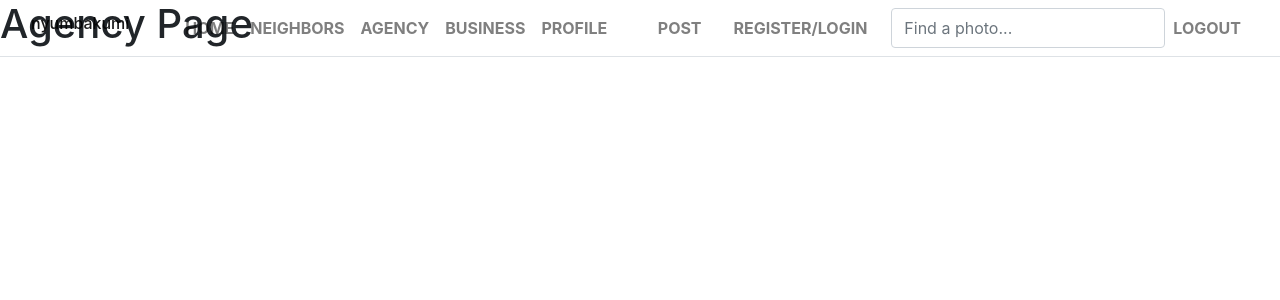
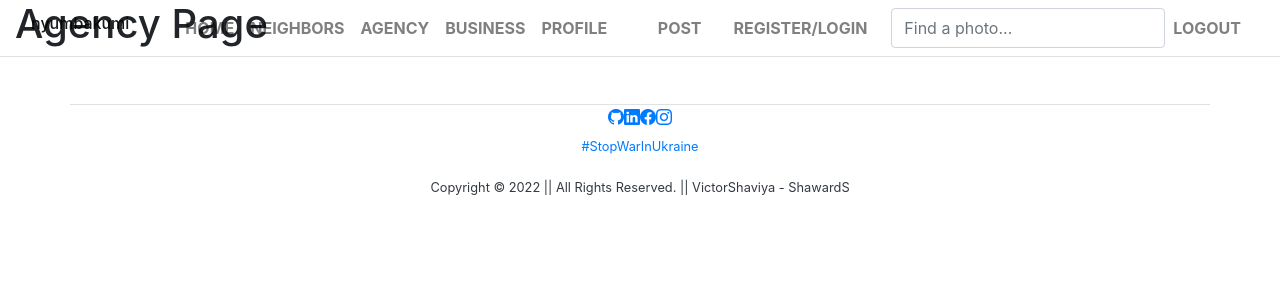
Before and after one commit to ShaviyaVictor/nyumbakumi-, a Django app: page /agency/ in a window 1280 px wide. Shown: the top 300 px of the page. Run offline with Django 4.2, Linux system fonts and the light colour scheme; some libraries are stand-ins or nearby versions.

Commit message:
Add the footer

```diff
--- a/neighbor/templates/neighbor/base.html
+++ b/neighbor/templates/neighbor/base.html
@@ -113,7 +113,57 @@
     {% endblock %}
     <!-- End of the NavBar -->
 
-    {% block content %}
+    <!-- Start of the main section -->
+    <main role="main" class="container-fluid">
+      <div class="row">
+        <div class="col-md-12">
+
+
+          {% block content %}
+
+
+
+          {% endblock %}
+
+        </div>
+      </div>
+    </main>
+
+
+    <!-- Footer section for the app -->
+
+    {% block footer %}
+
+      <footer class="mt-5">
+
+        <div class="container bottom text-center border-top">
+          <div class="mt-2em">
+            <div class="row d-flex justify-content-center icons">
+              <a href="https://github.com/ShaviyaVictor" target="_blank">
+                <i class="bi bi-github futa"></i>
+              </a>
+              <a href="https://www.linkedin.com/in/victor-shaviya-532ab0110/" target="_blank">
+                <i class="bi bi-linkedin futa"></i>
+              </a>
+              <a href="https://www.facebook.com/afroignite.house" target="_blank">
+                <i class="bi bi-facebook futa"></i>
+              </a>
+              <a href="https://www.instagram.com/ignition_reads/" target="_blank">
+                <i class="bi bi-instagram futa"></i>
+              </a>
+            </div>
+          </div>
+          <small>
+            <a class="nav-link active" aria-current="page" href="https://rejelea.herokuapp.com/" target="_blank">
+              #StopWarInUkraine
+            </a>
+          </small>
+          <h6 class="small text-dark mt-3">
+            Copyright &copy; 2022 || All Rights Reserved. ||  VictorShaviya - ShawardS
+          </h6>
+        </div>
+
+      </footer>
 
     {% endblock %}
 
```
Also changed, not shown: sort.txt (+0 -42 lines).
